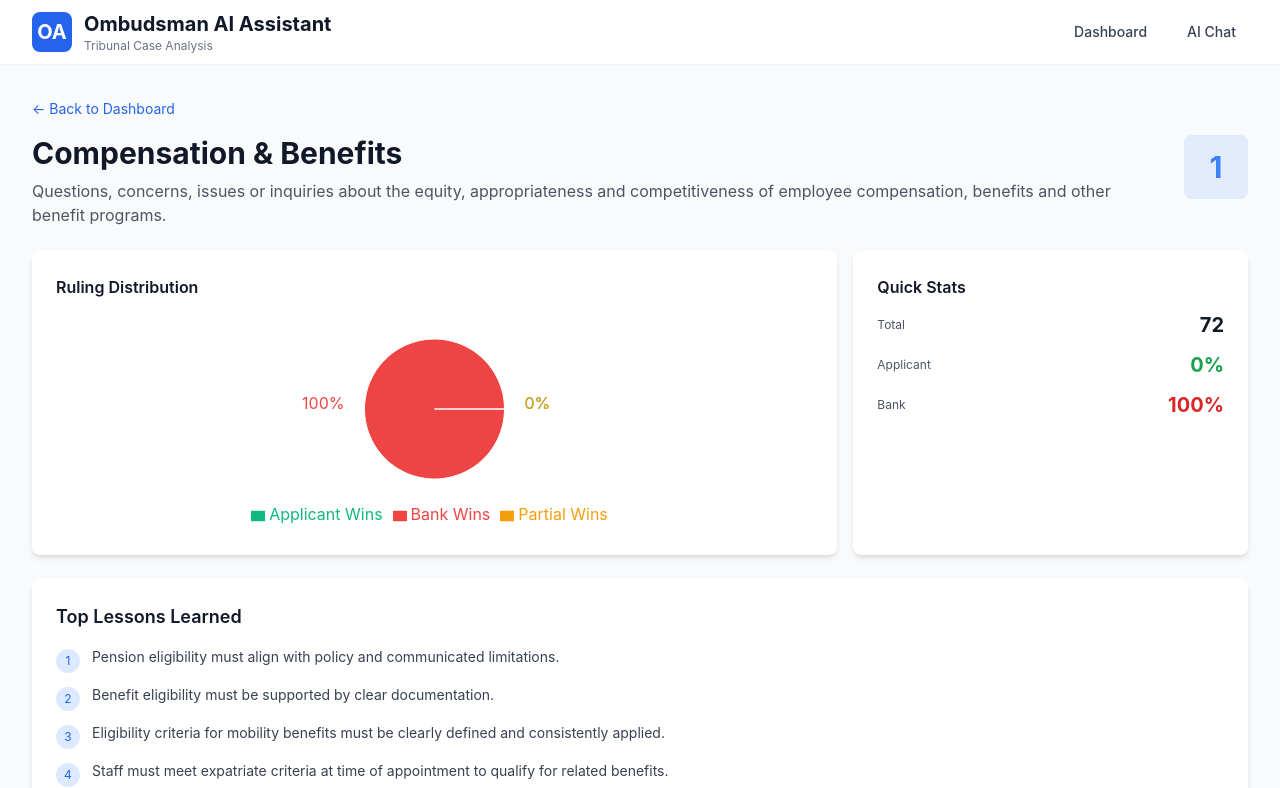
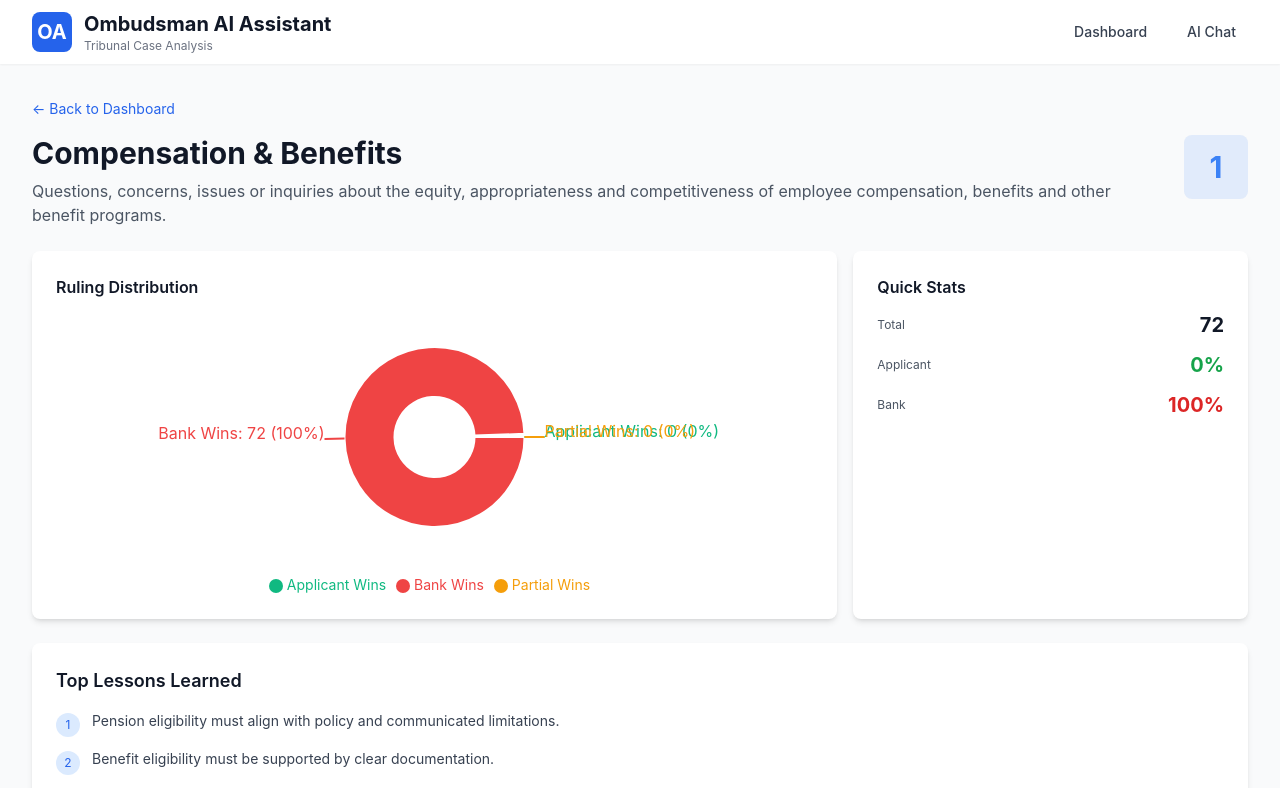
Before and after one commit to Faduma2025/Ombudsman-AI-Assistant, a React (Vite) app: page /category/1 in a window 1280 px wide. Shown: the top 788 px of the page. Built offline with nearby package versions, Linux system fonts and the light colour scheme.

Commit message:
Improve Ruling Distribution chart: donut style, better labels, enhanced tooltip and legend

```diff
--- a/src/pages/CategoryDetail.tsx
+++ b/src/pages/CategoryDetail.tsx
@@ -85,27 +85,51 @@ export const CategoryDetail: React.FC = () => {
 
       <div className="grid grid-cols-1 md:grid-cols-3 gap-4 mb-6">
         <Card className="md:col-span-2">
-          <h3 className="text-base font-semibold text-gray-900 dark:text-white mb-3">
+          <h3 className="text-base font-semibold text-gray-900 dark:text-white mb-4">
             Ruling Distribution
           </h3>
-          <ResponsiveContainer width="100%" height={220}>
+          <ResponsiveContainer width="100%" height={280}>
             <PieChart>
               <Pie
                 data={pieData}
                 cx="50%"
                 cy="50%"
-                labelLine={false}
-                label={({ percent }) => `${(percent * 100).toFixed(0)}%`}
-                outerRadius={70}
+                labelLine={true}
+                label={({ name, percent, value }) => `${name}: ${value} (${(percent * 100).toFixed(0)}%)`}
+                outerRadius={90}
+                innerRadius={40}
                 fill="#8884d8"
                 dataKey="value"
+                paddingAngle={2}
               >
                 {pieData.map((entry, index) => (
-                  <Cell key={`cell-${index}`} fill={entry.color} />
+                  <Cell
+                    key={`cell-${index}`}
+                    fill={entry.color}
+                    stroke="#fff"
+                    strokeWidth={2}
+                  />
                 ))}
               </Pie>
-              <Tooltip />
-              <Legend />
+              <Tooltip
+                contentStyle={{
+                  backgroundColor: 'rgba(255, 255, 255, 0.95)',
+                  border: '1px solid #ccc',
+                  borderRadius: '8px',
+                  padding: '10px',
+                  fontSize: '14px'
+                }}
+                formatter={(value: number, name: string) => [`${value} cases`, name]}
+              />
+              <Legend
+                verticalAlign="bottom"
+                height={36}
+                iconType="circle"
+                wrapperStyle={{
+                  paddingTop: '20px',
+                  fontSize: '14px'
+                }}
+              />
             </PieChart>
           </ResponsiveContainer>
         </Card>
```
